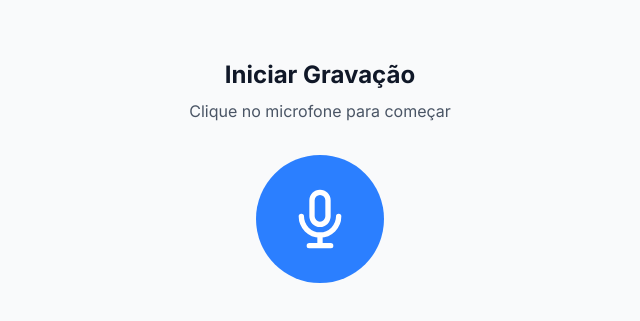
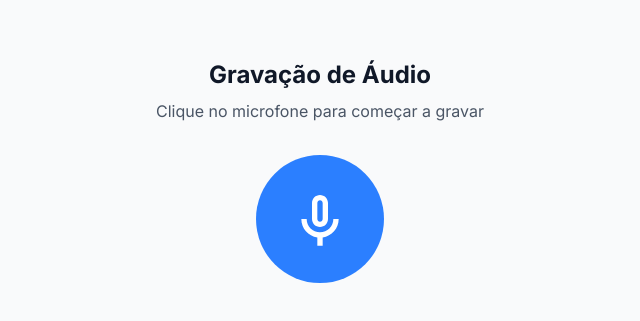
Before and after one commit to evanzreal/prontuario, a Next.js app in the folder app/: page /gravar in a window 1280 px wide. Shown: the part 261-582 px from the top of the page, without its empty margins (320-960 px from the left). Built offline with nearby package versions, Linux system fonts and the light colour scheme; no server answers; sample sign-in values are in the browser's storage.

Commit message:
Adiciona melhor tratamento de erros de permissão de microfone

```diff
--- a/app/src/app/gravar/page.tsx
+++ b/app/src/app/gravar/page.tsx
@@ -46,6 +46,9 @@ export default function GravarPage() {
   const [audioData, setAudioData] = useState<AudioData | null>(null);
   const [recordingTime, setRecordingTime] = useState(0);
   const [webhookData, setWebhookData] = useState<WebhookData | null>(null);
+  const [isSending, setIsSending] = useState(false);
+  const [responseUrl, setResponseUrl] = useState<string | null>(null);
+  const [error, setError] = useState<string | null>(null);
 
   const mediaRecorderRef = useRef<MediaRecorder | null>(null);
   const audioChunksRef = useRef<Blob[]>([]);
@@ -56,6 +59,13 @@ export default function GravarPage() {
       router.push('/');
     }
   }, [status, router]);
+
+  useEffect(() => {
+    // Verificar se o navegador suporta MediaRecorder
+    if (typeof window !== 'undefined' && !navigator?.mediaDevices?.getUserMedia) {
+      setError('Seu navegador não suporta gravação de áudio. Tente usar um navegador mais recente como Chrome ou Firefox.');
+    }
+  }, []);
 
   useEffect(() => {
     if (isRecording) {
@@ -81,22 +91,49 @@ export default function GravarPage() {
 
   const startRecording = async () => {
     try {
-      const stream = await navigator.mediaDevices.getUserMedia({ audio: true });
+      setError(null);
+      console.log('Solicitando permissão de microfone...');
 
-      const mediaRecorder = new MediaRecorder(stream, {
-        mimeType: 'audio/webm;codecs=opus'
+      const stream = await navigator.mediaDevices.getUserMedia({
+        audio: true,
+        video: false
+      }).catch((err) => {
+        console.error('Erro ao solicitar microfone:', err);
+        if (err.name === 'NotAllowedError' || err.name === 'PermissionDeniedError') {
+          setError('Permissão para o microfone negada. Por favor, permita o acesso ao microfone nas configurações do seu navegador.');
+        } else if (err.name === 'NotFoundError' || err.name === 'DevicesNotFoundError') {
+          setError('Nenhum microfone encontrado. Verifique se há um microfone conectado ao seu dispositivo.');
+        } else {
+          setError(`Erro ao acessar o microfone: ${err.message}`);
+        }
+        throw err;
       });
+
+      console.log('Permissão concedida, criando MediaRecorder...');
+
+      // Se chegou aqui, a permissão foi concedida
+      let mimeType = 'audio/webm;codecs=opus';
+
+      // Verificando suporte ao formato
+      if (!MediaRecorder.isTypeSupported(mimeType)) {
+        console.warn('Formato audio/webm;codecs=opus não suportado, usando padrão');
+        mimeType = '';
+      }
+
+      const mediaRecorder = new MediaRecorder(stream, mimeType ? { mimeType } : undefined);
 
       mediaRecorderRef.current = mediaRecorder;
       audioChunksRef.current = [];
 
       mediaRecorder.ondataavailable = (event) => {
+        console.log('Dados de áudio disponíveis', event.data.size);
         if (event.data.size > 0) {
           audioChunksRef.current.push(event.data);
         }
       };
 
       mediaRecorder.onstop = () => {
+        console.log('MediaRecorder parado, processando áudio...');
         const audioBlob = new Blob(audioChunksRef.current, { type: 'audio/ogg; codecs=opus' });
         const audioUrl = URL.createObjectURL(audioBlob);
 
@@ -144,31 +181,38 @@ export default function GravarPage() {
         stream.getTracks().forEach(track => track.stop());
       };
 
+      console.log('Iniciando gravação...');
       mediaRecorder.start();
       setIsRecording(true);
       setRecordingTime(0);
       setAudioData(null);
       setWebhookData(null);
+      setResponseUrl(null);
+      toast.success('Gravação iniciada');
 
-    } catch (error) {
+    } catch (error: any) {
       console.error('Erro ao iniciar gravação:', error);
-      toast.error('Não foi possível acessar o microfone');
+      if (!error.message.includes('Permission')) {
+        toast.error('Erro ao iniciar gravação. Tente novamente.');
+      }
     }
   };
 
   const stopRecording = () => {
     if (mediaRecorderRef.current && isRecording) {
+      console.log('Parando gravação...');
       mediaRecorderRef.current.stop();
       setIsRecording(false);
+      toast.success('Gravação finalizada');
     }
   };
 
-  const handleRecordClick = () => {
-    if (isRecording) {
-      stopRecording();
-    } else {
+  const restartRecording = () => {
+    setAudioData(null);
+    setWebhookData(null);
+    setResponseUrl(null);
+    setError(null);
     startRecording();
-    }
   };
 
   const handleDownload = () => {
@@ -179,6 +223,45 @@ export default function GravarPage() {
       document.body.appendChild(a);
       a.click();
       document.body.removeChild(a);
+    }
+  };
+
+  const sendToWebhook = async () => {
+    if (!webhookData) return;
+
+    setIsSending(true);
+
+    try {
+      const webhookUrl = "https://primary-production-c25e.up.railway.app/webhook/0294d352-d534-499d-a2a0-355c8abab879";
+
+      console.log('Enviando para webhook:', webhookUrl);
+      console.log('Dados:', JSON.stringify([webhookData]));
+
+      // Enviando o JSON completo para o webhook
+      const response = await fetch(webhookUrl, {
+        method: 'POST',
+        headers: {
+          'Content-Type': 'application/json',
+        },
+        body: JSON.stringify([webhookData]),
+      });
+
+      const responseData = await response.json();
+      console.log('Response from webhook:', responseData);
+
+      if (response.ok) {
+        toast.success('Áudio enviado com sucesso!');
+        if (responseData && responseData.redirectUrl) {
+          setResponseUrl(responseData.redirectUrl);
+        }
+      } else {
+        toast.error('Erro ao enviar áudio');
+      }
+    } catch (error) {
+      console.error('Erro ao enviar para o webhook:', error);
+      toast.error('Falha na comunicação com o servidor');
+    } finally {
+      setIsSending(false);
     }
   };
 
@@ -194,21 +277,31 @@ export default function GravarPage() {
     <div className="min-h-screen flex flex-col items-center justify-center px-4">
       <div className="text-center mb-8">
         <h1 className="text-2xl font-bold text-gray-900 mb-2">
-          {isRecording ? 'Gravando...' : 'Iniciar Gravação'}
+          {isRecording ? 'Gravando...' : 'Gravação de Áudio'}
         </h1>
         <p className="text-gray-600">
-          {isRecording ? 'Clique para parar a gravação' : 'Clique no microfone para começar'}
+          {isRecording
+            ? 'Fale no microfone e clique em "Parar" quando terminar'
+            : 'Clique no microfone para começar a gravar'}
         </p>
       </div>
 
+      {error && (
+        <div className="mb-6 p-4 bg-red-50 border border-red-200 rounded-md text-red-600 max-w-md">
+          <p className="font-semibold mb-1">Erro de permissão:</p>
+          <p>{error}</p>
           <button
-        onClick={handleRecordClick}
-        className={`w-32 h-32 rounded-full flex items-center justify-center transition-all duration-300
-          ${isRecording
-            ? 'bg-red-500 animate-pulse'
-            : 'bg-blue-500 hover:bg-blue-600'
-          }`}
+            onClick={() => setError(null)}
+            className="mt-2 px-4 py-2 bg-red-500 text-white rounded hover:bg-red-600 transition"
           >
+            Tentar novamente
+          </button>
+        </div>
+      )}
+
+      {isRecording ? (
+        <div className="space-y-8">
+          <div className="w-32 h-32 rounded-full bg-red-500 animate-pulse flex items-center justify-center mx-auto">
             <svg
               className="w-16 h-16 text-white"
               fill="none"
@@ -223,42 +316,66 @@ export default function GravarPage() {
                 d="M19 11a7 7 0 01-7 7m0 0a7 7 0 01-7-7m7 7v4m0 0H8m4 0h4m-4-8a3 3 0 01-3-3V5a3 3 0 116 0v6a3 3 0 01-3 3z"
               />
             </svg>
-      </button>
+          </div>
 
-      {isRecording && (
-        <div className="mt-8 text-center">
-          <div className="text-lg font-semibold text-red-500">
+          <div className="text-lg font-semibold text-red-500 text-center">
             <p>{formatTime(recordingTime)}</p>
           </div>
+
+          <button
+            onClick={stopRecording}
+            className="px-6 py-3 bg-gray-800 text-white rounded-lg hover:bg-gray-700 transition"
+          >
+            Parar Gravação
+          </button>
         </div>
-      )}
-
-      {audioData && !isRecording && (
-        <div className="mt-8 w-full max-w-md">
+      ) : audioData ? (
+        <div className="mt-4 w-full max-w-md">
           <div className="border rounded-lg p-4 bg-white shadow">
             <h3 className="font-medium mb-2">Áudio Gravado</h3>
             <audio className="w-full my-2" controls src={audioData.audioUrl}></audio>
             <div className="text-sm text-gray-500 mb-3">
               Duração: {formatTime(audioData.seconds)}
             </div>
-            <div className="flex justify-between">
+            <div className="flex justify-between gap-2">
+              <button
+                onClick={restartRecording}
+                className="px-4 py-2 bg-gray-500 text-white rounded hover:bg-gray-600 transition flex-1"
+              >
+                Regravar
+              </button>
               <button
                 onClick={handleDownload}
-                className="px-4 py-2 bg-blue-500 text-white rounded hover:bg-blue-600 transition"
+                className="px-4 py-2 bg-blue-500 text-white rounded hover:bg-blue-600 transition flex-1"
               >
                 Baixar
               </button>
               <button
-                onClick={() => {
-                  toast.success('Áudio enviado');
-                  console.log('Webhook data:', webhookData);
-                }}
-                className="px-4 py-2 bg-green-500 text-white rounded hover:bg-green-600 transition"
+                onClick={sendToWebhook}
+                disabled={isSending}
+                className={`px-4 py-2 text-white rounded transition flex-1 ${
+                  isSending ? 'bg-green-300' : 'bg-green-500 hover:bg-green-600'
+                }`}
               >
-                Enviar
+                {isSending ? 'Enviando...' : 'Enviar'}
               </button>
             </div>
           </div>
+
+          {responseUrl && (
+            <div className="mt-4 border rounded-lg p-4 bg-white shadow">
+              <h3 className="font-medium mb-2">Resposta Recebida</h3>
+              <p className="text-sm">Prossiga para:</p>
+              <a
+                href={responseUrl}
+                className="text-blue-500 underline block mt-1 break-words"
+                target="_blank"
+                rel="noopener noreferrer"
+              >
+                {responseUrl}
+              </a>
+            </div>
+          )}
 
           <div className="mt-4 border rounded-lg p-4 bg-white shadow">
             <h3 className="font-medium mb-2">Formato do Webhook</h3>
@@ -267,6 +384,25 @@ export default function GravarPage() {
             </pre>
           </div>
         </div>
+      ) : (
+        <button
+          onClick={startRecording}
+          className="w-32 h-32 rounded-full flex items-center justify-center transition-all duration-300 bg-blue-500 hover:bg-blue-600"
+        >
+          <svg
+            className="w-16 h-16 text-white"
+            fill="currentColor"
+            viewBox="0 0 24 24"
+            xmlns="http://www.w3.org/2000/svg"
+          >
+            <path
+              d="M12 15c1.66 0 3-1.34 3-3V6c0-1.66-1.34-3-3-3S9 4.34 9 6v6c0 1.66 1.34 3 3 3zm-1-9c0-.55.45-1 1-1s1 .45 1 1v6c0 .55-.45 1-1 1s-1-.45-1-1V6z"
+            />
+            <path
+              d="M17 12c0 2.76-2.24 5-5 5s-5-2.24-5-5H5c0 3.53 2.61 6.43 6 6.92V22h2v-3.08c3.39-.49 6-3.39 6-6.92h-2z"
+            />
+          </svg>
+        </button>
       )}
     </div>
   );
```
Lines whose indentation alone changed are shown as unchanged.
